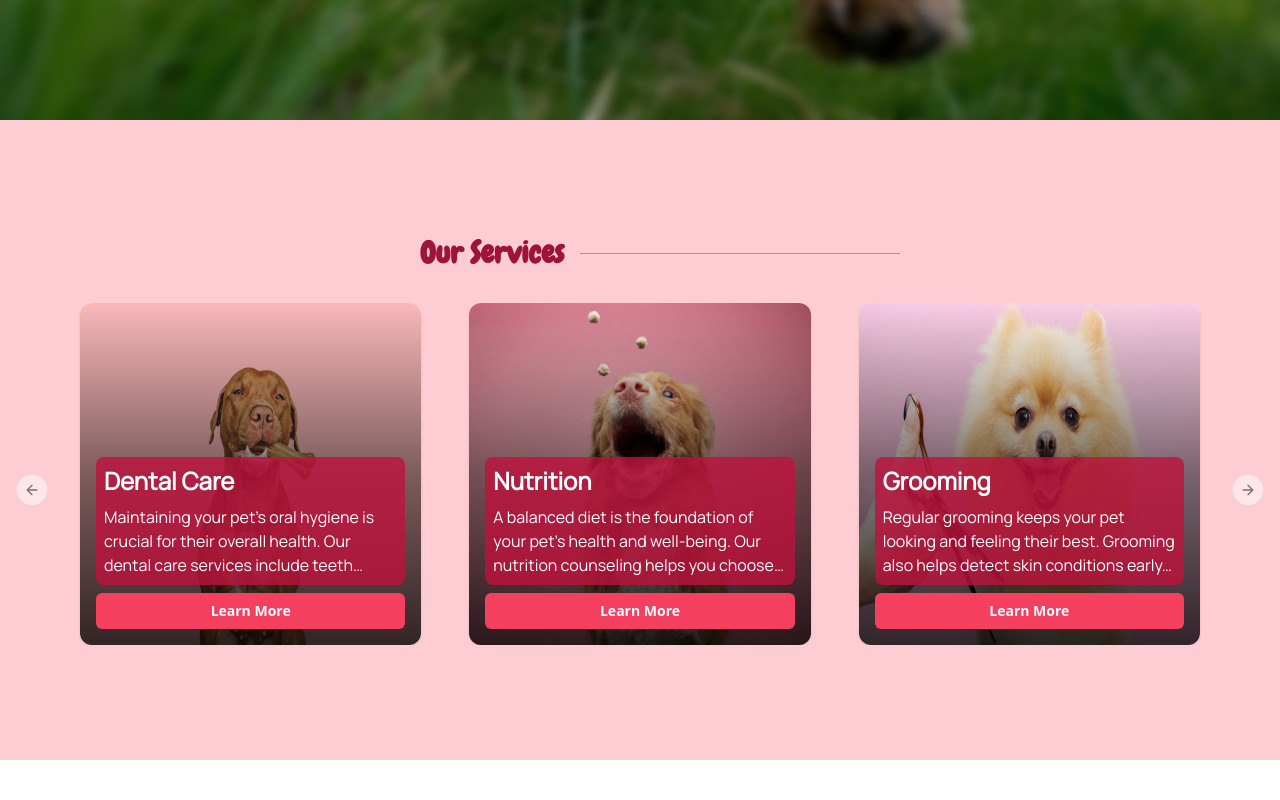
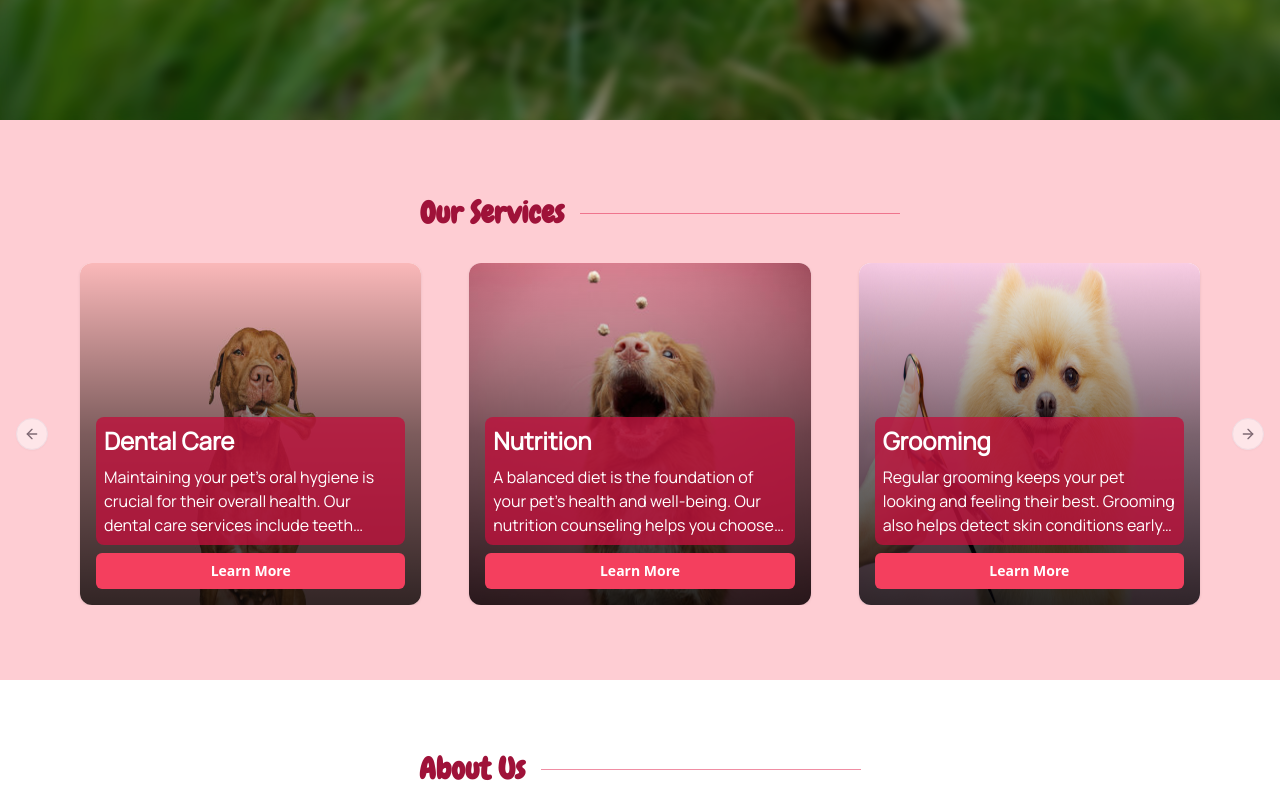
Before and after one commit to ShterionStamboliev/PawPal, a React (Vite) app in the folder frontend/: page / in a window 1280 px wide. Shown: the part 840-1640 px from the top of the page. Built offline with nearby package versions, Linux system fonts and the light colour scheme; a web font is replaced by a local one.

Commit message:
refactor OurServices and ServicesCarousel components for improved layout and styling

```diff
--- a/frontend/src/components/OurServices/OurServices.tsx
+++ b/frontend/src/components/OurServices/OurServices.tsx
@@ -41,10 +41,10 @@ const OurServices = () => {
     return (
         <section
             ref={ref}
-            className='flex flex-col sm:min-h-[40rem] items-center justify-center bg-rose-200'
+            className='flex flex-col sm:min-h-[35rem] items-center justify-center bg-rose-200'
         >
             <motion.div
-                className='my-8 flex items-center justify-center w-full max-w-6xl'
+                className='my-8 flex items-center justify-center mt-0 w-full max-w-6xl'
                 initial='hidden'
                 animate={controls}
                 variants={containerVariants}
--- a/frontend/src/components/OurServices/ServicesCarousel.tsx
+++ b/frontend/src/components/OurServices/ServicesCarousel.tsx
@@ -81,7 +81,7 @@ const ServicesCarousel = ({ plugin }: ServicesCarouselProps) => {
                     align: 'center',
                 }}
                 orientation='horizontal'
-                className='w-full md:max-w-2xl lg:max-w-4xl xl:max-w-6xl 2xl:max-w-7xl pb-8'
+                className='w-full md:max-w-2xl lg:max-w-4xl xl:max-w-6xl 2xl:max-w-7xl'
             >
                 <CarouselContent>
                     {petServices.map((service, index) => (
```
